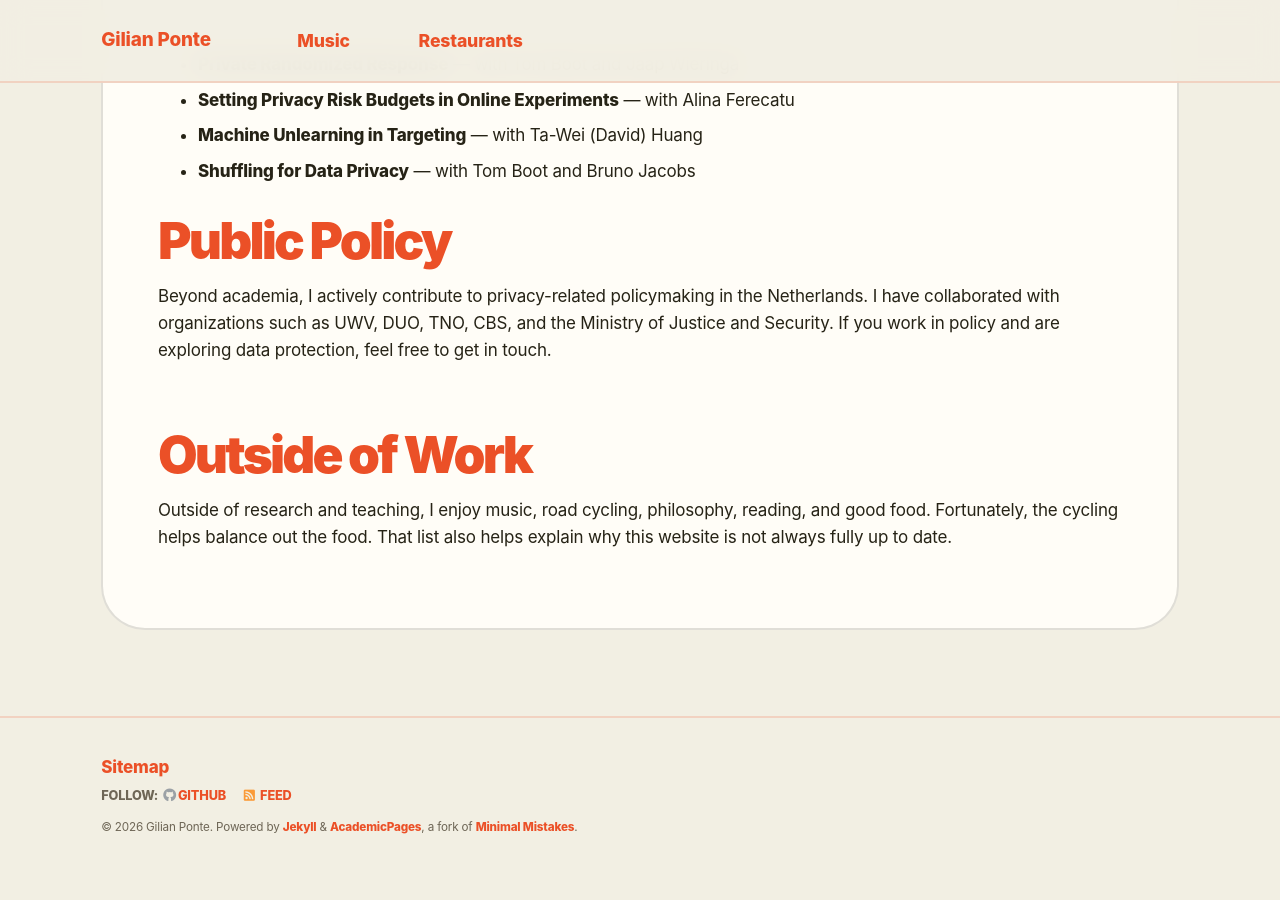
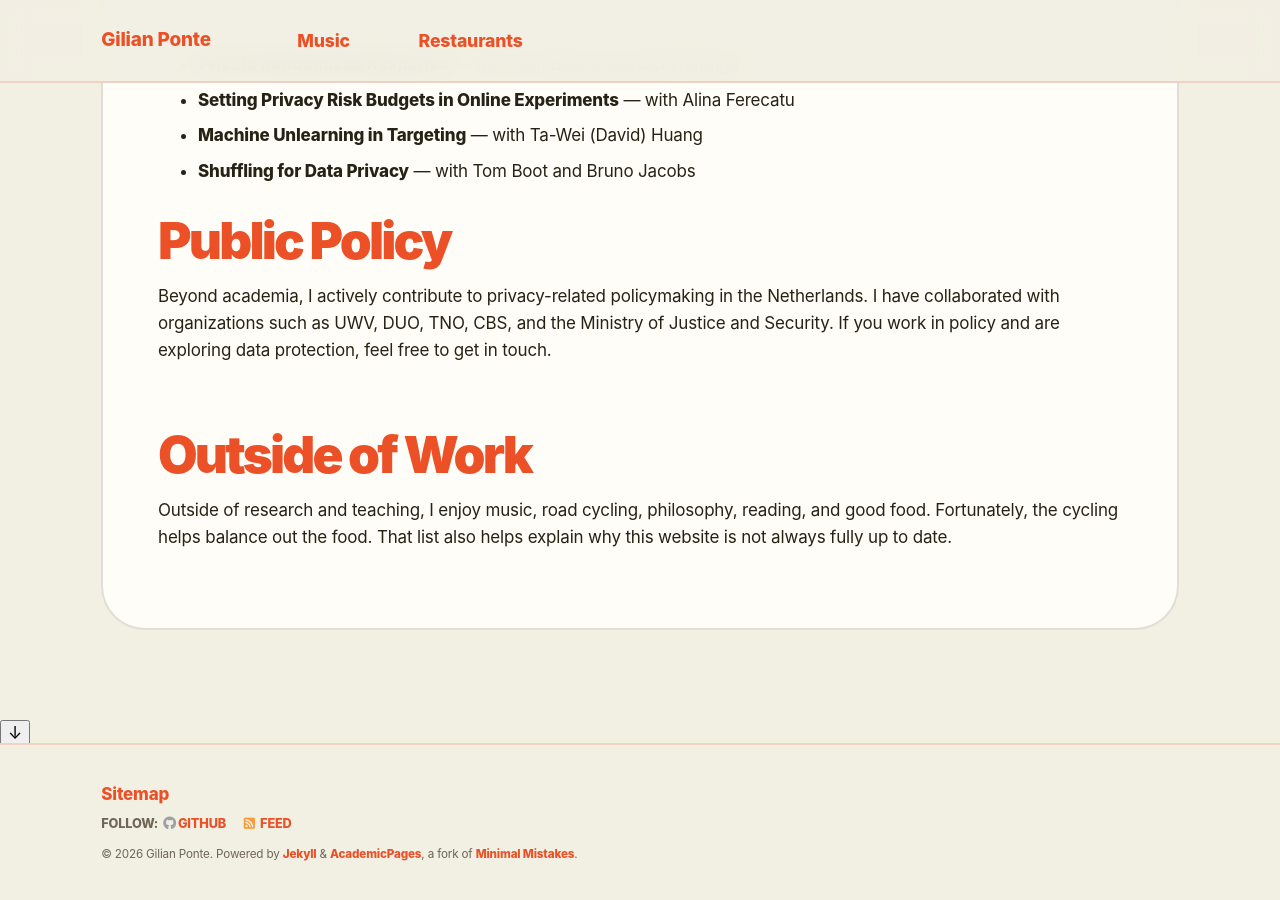
Before and after one commit to GilianPonte/gilianponte.github.io, a Jekyll site: the page built from _pages/year-archive.md, in a window 1280 px wide and 900 px high, scrolled down 1730 px. Built offline with Jekyll 4.4.1, drawn with Linux system fonts in a browser that asks for light colours; before the commit the page ends 2603 px from its top, so only the background shows below that.

Commit message:
Update default.html

```diff
--- a/_layouts/default.html
+++ b/_layouts/default.html
@@ -26,6 +26,6 @@ layout: compress
     </div>
 
     {% include scripts.html %}
-
+    {% include scroll-cue.html %}
   </body>
 </html>
```
